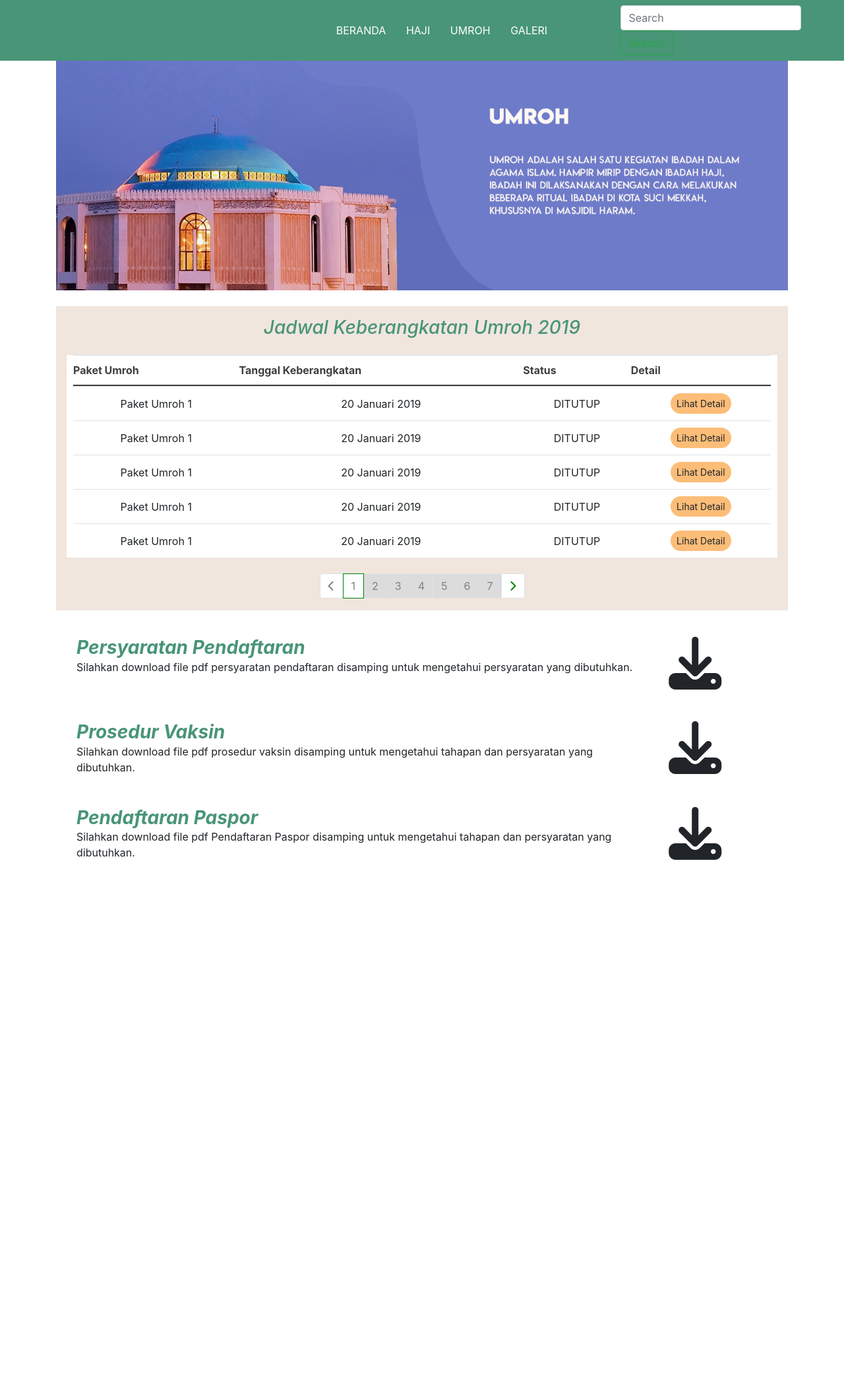
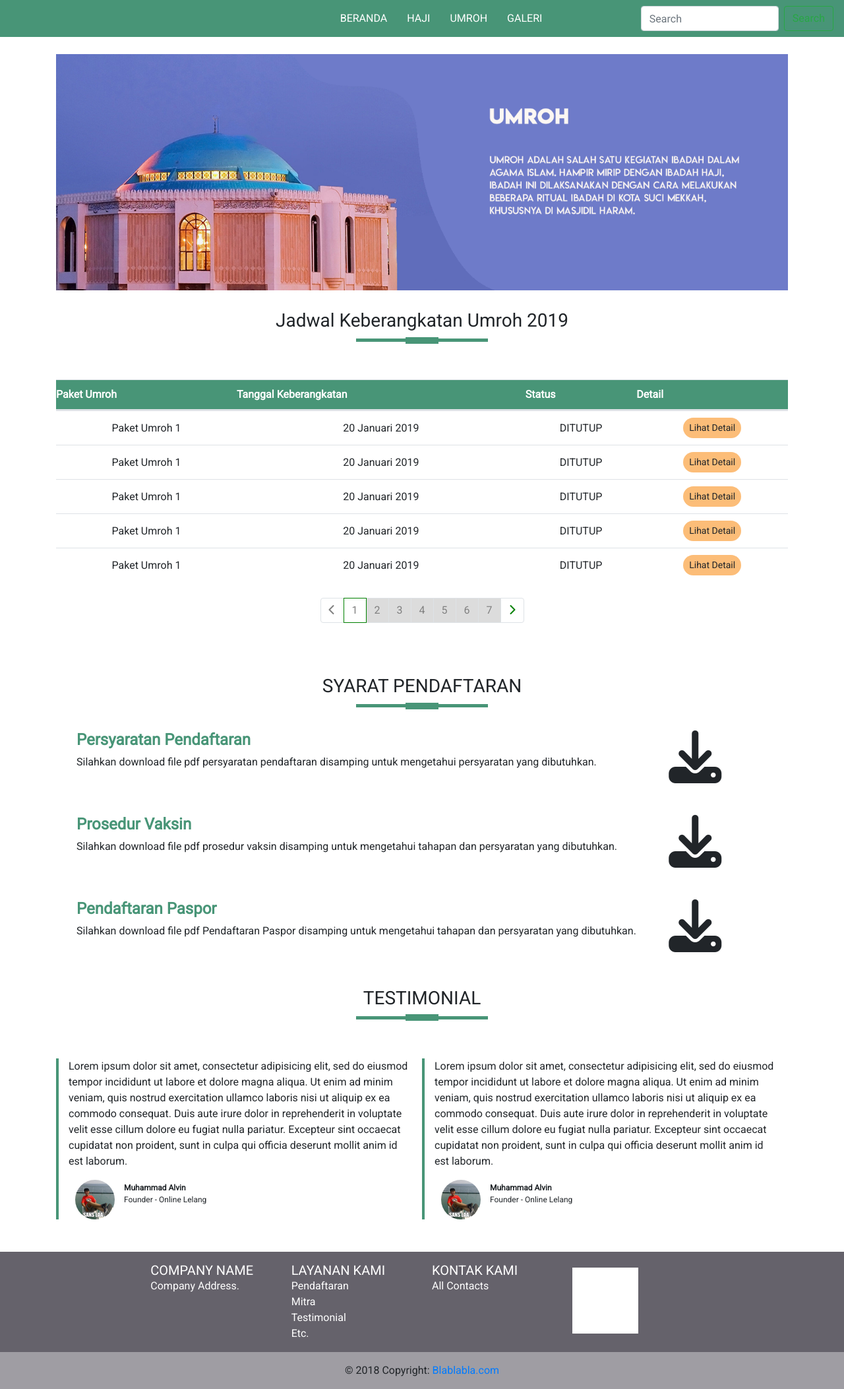
Before and after one commit to Sympathizee/website-kp, a CodeIgniter app: page /website-kp/index.php/umroh/index in a window 1280 px wide. Shown: the whole page at 66% size. Before the commit the page ends 1303 px from the top, so only its background shows below. Run offline with CodeIgniter, Linux system fonts and the light colour scheme; some libraries are stand-ins or nearby versions.

Commit message:
add testimonial pada page umroh

```diff
--- a/application/views/Umroh.php
+++ b/application/views/Umroh.php
@@ -4,96 +4,30 @@
   <meta charset="utf-8">
   <?php $this->load->view('templates/header'); ?>
   <?php $this->load->view('templates/navbar'); ?>
+  <link rel="stylesheet" href="<?=base_url('assets/css/umroh.css')?>">
   <title>UMROH</title>
 </head>
-<style media="screen">
-body {
-  padding-top: 58px;
-}
-
-h3 {
-  font-style: italic;
-  color:rgb(72,149,119);
-}
-
-.jadwal {
-  background-color: rgb(240,230,222);
-  text-align: center;
-}
-
-ul.pagination {
-  justify-content: center!important;
-}
-
-.pagination .page-item.active .page-link {
-  background-color: #fff;
-  color: gray;
-}
-
-.pagination .page-item .page-link {
-  background-color: Gainsboro;
-  color: Gray;
-}
-
-.pagination .previous.disabled .page-link {
-  background-color: #fff;
-  color: Gray;
-}
-
-.pagination .previous .page-link {
-  background-color: #fff;
-  color: Green;
-}
-
-.pagination .next .page-link {
-  background-color: #fff;
-  color: Green;
-}
-
-.page-item.active .page-link {
-  border-color: Green;
-}
-
-div.dataTables_wrapper div.dataTables_paginate ul.pagination .page-item.active .page-link:focus {
-  background-color: #fff;
-  color: gray;
-}
-
-#table-jadwal {
-  padding: 0 10px;
-  background-color: #fff;
-}
-
-tr, th {
-  padding: 10px 0!important;
-}
-
-td {
-  padding: 10px 0!important;
-  vertical-align: middle!important;
-}
-</style>
 <body>
   <div class="container-fluid">
     <div class="row">
       <div class="col">
         <div class="container">
           <div class="poster pt-4 mb-4">
-            <img style="width:100%;" src="<?=base_url('assets/images/Poster Umroh.png')?>" alt="poster-umroh">
+            <img class="img-poster" src="<?=base_url('assets/images/Poster Umroh.png')?>" alt="poster-umroh">
           </div>
-
+          <!-- ///////////////////////////// SECTION JADWAL KEBERANGKATAN ////////////////////////////-->
           <div class="row">
             <div class="col">
-              <div class="jadwal mb-4">
-                <h3 class="py-3">Jadwal Keberangkatan Umroh 2019</h3>
-                <div class="text-center mr-3 ml-3">
-                  <table class="table table-sm table-hover" id="table-jadwal" style="width: 100%;">
+              <h3 class="title">Jadwal Keberangkatan Umroh 2019</h3>
+              <div class="mb-4 py-3">
+                <div class="text-center">
+                  <table class="table table-sm table-hover" id="table-jadwal">
                     <thead>
-                      <tr style="color: rgb(63,62,60);">
-                        <th style="border-bottom: 2px solid rgb(63,62,60);">Paket Umroh</th>
-                        <th style="border-bottom: 2px solid rgb(63,62,60);">Tanggal Keberangkatan</th>
-                        <th style="border-bottom: 2px solid rgb(63,62,60);">Status</th>
-                        <th style="border-bottom: 2px solid rgb(63,62,60);">Detail</th>
+                      <tr>
+                        <th>Paket Umroh</th>
+                        <th>Tanggal Keberangkatan</th>
+                        <th>Status</th>
+                        <th>Detail</th>
                       </tr>
                     </thead>
                     <tbody>
@@ -102,7 +36,7 @@ td {
                           <td>Paket Umroh 1</td>
                           <td>20 Januari 2019</td>
                           <td>DITUTUP</td>
-                          <td><button class="btn btn-sm" style="background-color: rgb(252,189,120);border-radius: 90px;">Lihat Detail</button></td>
+                          <td><button class="btn btn-sm">Lihat Detail</button></td>
                         </tr>
                       <?php }?>
                     </tbody>
@@ -111,10 +45,12 @@ td {
               </div>
             </div>
           </div>
+          <!-- ///////////////////////////// SECTION SYARAT PENDAFTARAN ////////////////////////////-->
           <div class="syarat-daftar mt-3 mb-5">
+            <h3 class="title">SYARAT PENDAFTARAN</h3>
             <div class="row mr-3 ml-3 mb-5">
               <div class="col-10">
-                <h3 style="display: inline;"><b>Persyaratan Pendaftaran</b></h3><br>
+                <h4 class="syarat"><b>Persyaratan Pendaftaran</b></h3><br>
                 Silahkan download file pdf persyaratan pendaftaran disamping untuk
                 mengetahui persyaratan yang dibutuhkan.
               </div>
@@ -124,7 +60,7 @@ td {
             </div>
             <div class="row mr-3 ml-3 mb-5">
               <div class="col-10">
-                <h3 style="display: inline;"><b>Prosedur Vaksin</b></h3><br>
+                <h4 class="syarat"><b>Prosedur Vaksin</b></h3><br>
                 Silahkan download file pdf prosedur vaksin disamping untuk mengetahui tahapan dan
                 persyaratan yang dibutuhkan.
               </div>
@@ -134,7 +70,7 @@ td {
             </div>
             <div class="row mr-3 ml-3">
               <div class="col-10">
-                <h3 style="display: inline;"><b>Pendaftaran Paspor</b></h3><br>
+                <h4 class="syarat"><b>Pendaftaran Paspor</b></h3><br>
                 Silahkan download file pdf Pendaftaran Paspor disamping untuk mengetahui tahapan dan
                 persyaratan yang dibutuhkan.
               </div>
@@ -143,11 +79,44 @@ td {
               </div>
             </div>
           </div>
+          <!-- ///////////////////////////// SECTION TESTIMONIAL ////////////////////////////-->
+          <section class="testi">
+            <div class="container">
+              <h3 class="title">TESTIMONIAL</h3>
+              <div class="row mt-0 pt-0">
+                <div class="col-sm-12 col-md-12 col-lg-6 testimonial">
+                  <p>Lorem ipsum dolor sit amet, consectetur adipisicing elit,
+                    sed do eiusmod tempor incididunt ut labore et dolore magna aliqua.
+                    Ut enim ad minim veniam, quis nostrud exercitation ullamco laboris
+                    nisi ut aliquip ex ea commodo consequat. Duis aute irure dolor in reprehenderit
+                    in voluptate velit esse cillum dolore eu fugiat nulla pariatur.
+                    Excepteur sint occaecat cupidatat non proident,
+                    sunt in culpa qui officia deserunt mollit anim id est laborum.
+                  </p>
+                  <img src="<?=base_url("/assets/images/Test1.jpg")?>" alt="">
+                  <p class="user-details"><b>Muhammad Alvin</b><br>Founder - Online Lelang</p>
+                </div>
+                <div class="col-sm-12 col-md-12 col-lg-6 testimonial">
+                  <p>Lorem ipsum dolor sit amet, consectetur adipisicing elit,
+                    sed do eiusmod tempor incididunt ut labore et dolore magna aliqua.
+                    Ut enim ad minim veniam, quis nostrud exercitation ullamco laboris
+                    nisi ut aliquip ex ea commodo consequat. Duis aute irure dolor in reprehenderit
+                    in voluptate velit esse cillum dolore eu fugiat nulla pariatur.
+                    Excepteur sint occaecat cupidatat non proident,
+                    sunt in culpa qui officia deserunt mollit anim id est laborum.
+                  </p>
+                  <img src="<?=base_url("/assets/images/Test1.jpg")?>" alt="">
+                  <p class="user-details"><b>Muhammad Alvin</b><br>Founder - Online Lelang</p>
+                </div>
+              </div>
+            </div>
+          </section>
         </div>
       </div>
     </div>
   </div>
 </body>
+<?php $this->load->view('templates/footer'); ?>
 <script type="text/javascript">
 $(document).ready(function() {
   $('#table-jadwal').DataTable({
--- a/application/views/templates/header.php
+++ b/application/views/templates/header.php
@@ -2,6 +2,7 @@
   <!--============================================================================================================-->
   <link rel="stylesheet" href="https://stackpath.bootstrapcdn.com/bootstrap/4.3.1/css/bootstrap.min.css" integrity="sha384-ggOyR0iXCbMQv3Xipma34MD+dH/1fQ784/j6cY/iJTQUOhcWr7x9JvoRxT2MZw1T" crossorigin="anonymous">
   <link href="https://unpkg.com/aos@2.3.1/dist/aos.css" rel="stylesheet">
+  <link href="https://fonts.googleapis.com/css?family=Roboto&display=swap" rel="stylesheet">
   <script src="https://unpkg.com/aos@2.3.1/dist/aos.js"></script>
   <!--============================================================================================================-->
   <script src="https://ajax.googleapis.com/ajax/libs/jquery/3.4.1/jquery.min.js"></script>
--- /dev/null
+++ b/assets/css/umroh.css
@@ -0,0 +1,128 @@
+body {
+  padding-top: 58px;
+  font-family: 'Roboto', sans-serif;
+}
+
+/* JUDUL SETIAP SECTION */
+.title {
+  text-align: center;
+}
+
+.title::before {
+  content: '';
+  background-color: rgb(72,149,119);
+  height: 5px;
+  width: 200px;
+  margin-left: auto;
+  margin-right: auto;
+  display: block;
+  transform: translateY(49px);
+}
+
+.title::after {
+  content: '';
+  background-color: rgb(72,149,119);
+  height: 10px;
+  width: 50px;
+  margin-left: auto;
+  margin-right: auto;
+  margin-bottom: 40px;
+  display: block;
+  transform: translateY(8px);
+}
+
+.img-poster {
+  width:100%;
+}
+
+/* SECTION JADWAL KEBERANGKATAN */
+.jadwal {
+  background-color: rgb(240,230,222);
+  text-align: center;
+}
+
+ul.pagination {
+  justify-content: center!important;
+}
+
+.pagination .page-item.active .page-link {
+  background-color: #fff;
+  color: gray;
+}
+
+.pagination .page-item .page-link {
+  background-color: Gainsboro;
+  color: Gray;
+}
+
+.pagination .previous.disabled .page-link {
+  background-color: #fff;
+  color: Gray;
+}
+
+.pagination .previous .page-link {
+  background-color: #fff;
+  color: Green;
+}
+
+.pagination .next .page-link {
+  background-color: #fff;
+  color: Green;
+}
+
+.page-item.active .page-link {
+  border-color: Green;
+}
+
+div.dataTables_wrapper div.dataTables_paginate ul.pagination .page-item.active .page-link:focus {
+  background-color: #fff;
+  color: gray;
+}
+
+#table-jadwal {
+  background-color: #fff;
+  width: 100%;
+}
+
+#table-jadwal thead{
+  background-color:rgb(72,149,119);color:white;
+}
+
+#table-jadwal tbody tr td button {
+  background-color: rgb(252,189,120);
+  border-radius: 90px;
+}
+
+tr, th {
+  padding: 10px 0!important;
+}
+
+td {
+  padding: 10px 0!important;
+  vertical-align: middle!important;
+}
+
+
+/* SECTION SYARAT PENDAFTARAN */
+.syarat {
+  color:rgb(72,149,119);
+  display: inline-block;
+}
+
+/* SECTION TESTIMONIAL */
+.testimonial {
+  border-left: 4px solid rgb(72,149,119);
+  margin: 25px 0;
+}
+
+.testimonial img {
+  height: 60px;
+  width: 60px;
+  border-radius: 50%;
+  margin: 0 10px;
+}
+
+.user-details {
+  display: inline-block;
+  font-size: 12px;
+}
```
